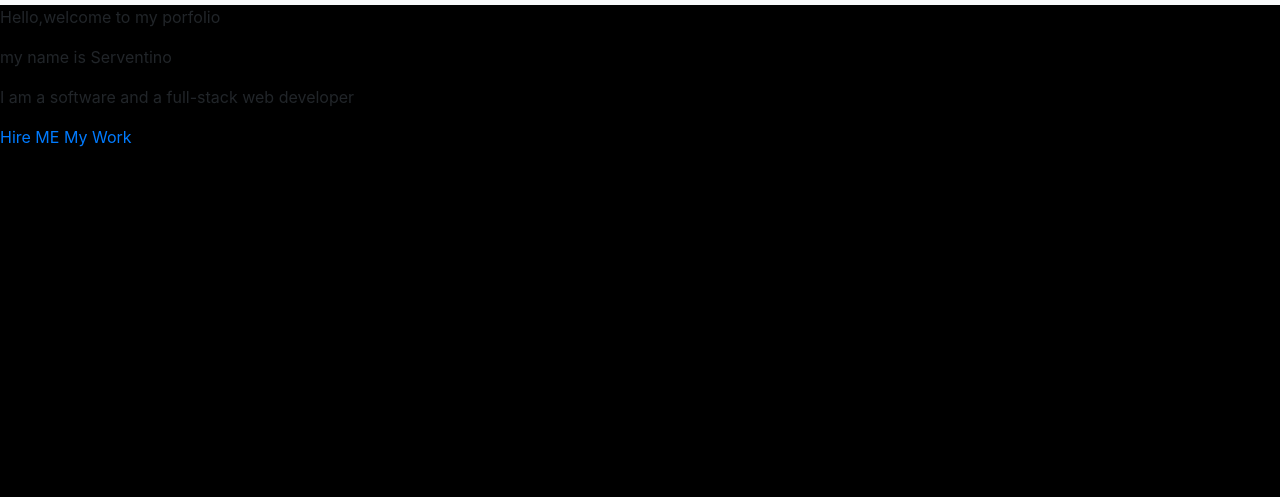
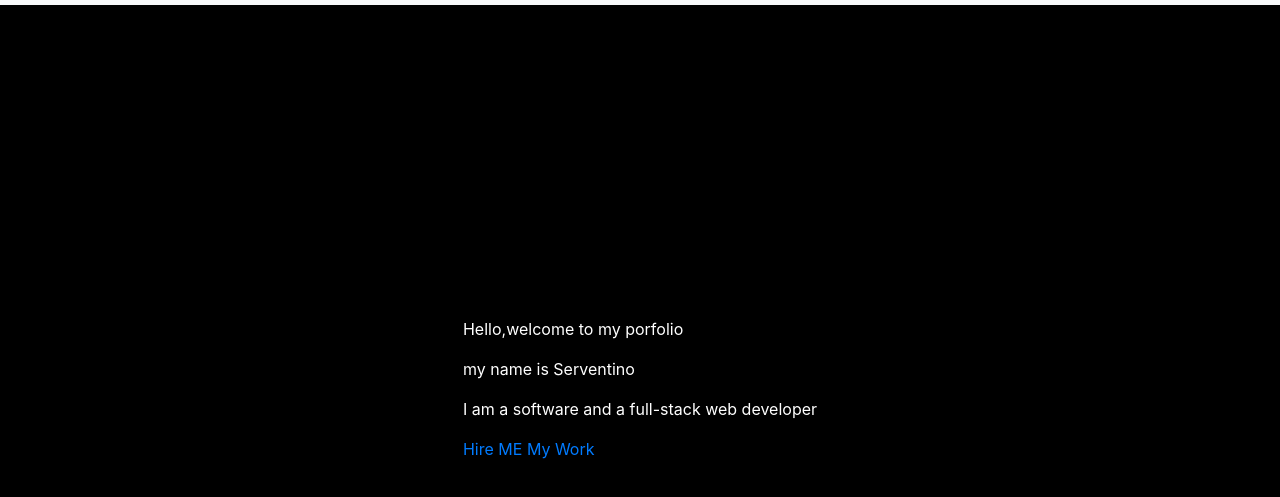
Before and after one commit to servenn/portfolio.io, a plain HTML site: page index.html in a window 1280 px wide. Shown: the part 51-548 px from the top of the page. Drawn offline with nearby package versions, Linux system fonts and the light colour scheme.

Commit message:
Update main.css

```diff
--- a/main.css
+++ b/main.css
@@ -11,3 +11,10 @@ html,body{
     background-color: #000;
     height:100vh;
 }
+.intro{
+    color:#fff;
+    position:absolute;
+    top:55%;
+    left:50%;
+    transform: translate(-50%,-50%);
+}
```
